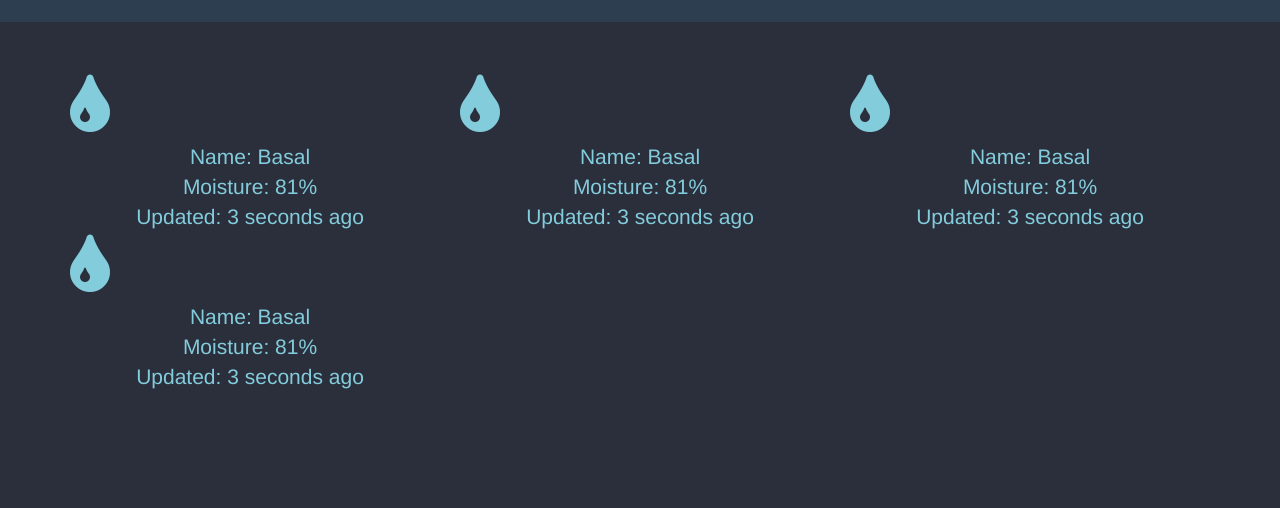
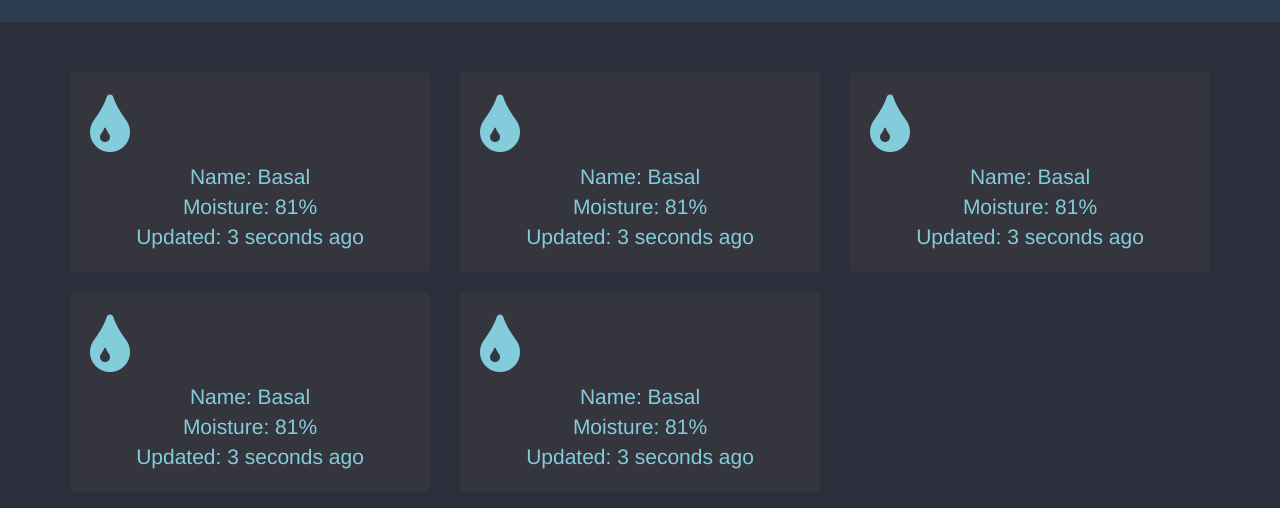
Before and after one commit to PlantMoistureIoT/moisture-desktop, a website: page index.html in a window 1280 px wide. Shown: the part 68-576 px from the top of the page. Drawn offline with Linux system fonts and the light colour scheme; no server answers.

Commit message:
Added border to information element
Signed-off-by: shad0w <shardik99@gmail.com>

```diff
--- a/css/style.css
+++ b/css/style.css
@@ -19,3 +19,7 @@ body{
 .plant{
 
 }
+.well{
+  background-color: #35353d !important;
+  border-color: #35353d !important;
+}
--- a/index.html
+++ b/index.html
@@ -24,25 +24,40 @@
       </div>
       <br /><br /><br /><br /><br /><br /><br />
       <div class="row">
-        <div class="plant col-xs-6 col-lg-4" id="plant1">
+        <div class="col-xs-6 col-lg-4">
+          <div class="plant col-xs-12 col-lg-12 well" id="plant1">
             <i class="fa fa-tint" style="font-size: 5em;"></i>
             <div class="info text-center" id="info1">
               Name: Basal<br />Moisture: 81%<br />Updated: 3 seconds ago<br />
             </div>
           </div>
-        <div class="plant col-xs-6 col-lg-4" id="plant2">
+        </div>
+        <div class="col-xs-6 col-lg-4">
+          <div class="plant col-xs-12 col-lg-12 well" id="plant2">
             <i class="fa fa-tint" style="font-size: 5em;"></i>
             <div class="info text-center" id="info1">
               Name: Basal<br />Moisture: 81%<br />Updated: 3 seconds ago<br />
             </div>
           </div>
-        <div class="plant col-xs-6 col-lg-4" id="plant3">
+        </div>
+        <div class="col-xs-6 col-lg-4">
+          <div class="plant col-xs-12 col-lg-12 well" id="plant3">
             <i class="fa fa-tint" style="font-size: 5em;"></i>
             <div class="info text-center" id="info1">
               Name: Basal<br />Moisture: 81%<br />Updated: 3 seconds ago<br />
             </div>
           </div>
-        <div class="plant col-xs-6 col-lg-4" id="plant4">
+        </div>
+        <div class="col-xs-6 col-lg-4">
+          <div class="plant col-xs-12 col-lg-12 well" id="plant4">
+            <i class="fa fa-tint" style="font-size: 5em;"></i>
+            <div class="info text-center" id="info1">
+              Name: Basal<br />Moisture: 81%<br />Updated: 3 seconds ago<br />
+            </div>
+          </div>
+        </div>
+        <div class="col-xs-6 col-lg-4">
+          <div class="plant col-xs-12 col-lg-12 well" id="plant1">
             <i class="fa fa-tint" style="font-size: 5em;"></i>
             <div class="info text-center" id="info1">
               Name: Basal<br />Moisture: 81%<br />Updated: 3 seconds ago<br />
@@ -50,5 +65,6 @@
           </div>
         </div>
       </div>
+    </div>
   </body>
 </html>
```
Lines whose indentation alone changed are shown as unchanged.
